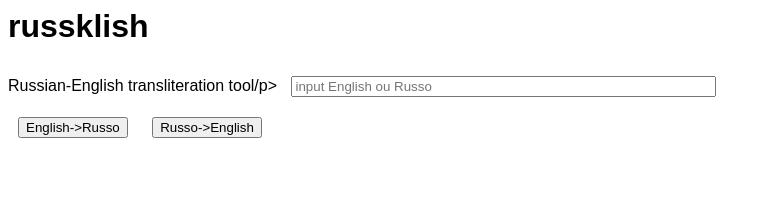
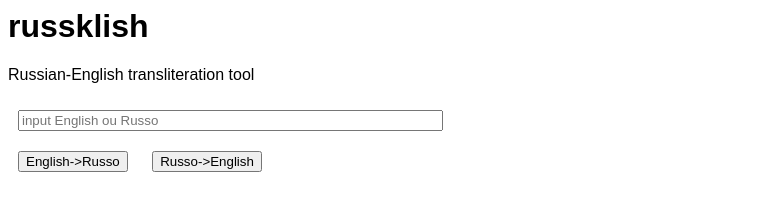
Before and after one commit to M3351AN/Russklish, a plain HTML site: page index.html in a window 1280 px wide. Shown: the whole page, without its empty margins (0-770 px from the left). Drawn offline with Linux system fonts and the light colour scheme.

Commit message:
fix typo

```diff
--- a/index.html
+++ b/index.html
@@ -17,7 +17,7 @@
 </head>
 <body>
     <h1>russklish</h1>
-    <p>Russian-English transliteration tool/p>
+    <p>Russian-English transliteration tool</p>
     <input id="input" type="text" size="50" placeholder="input English ou Russo">
     <br>
     <button onclick="translateToRussian()">English->Russo</button>
```
